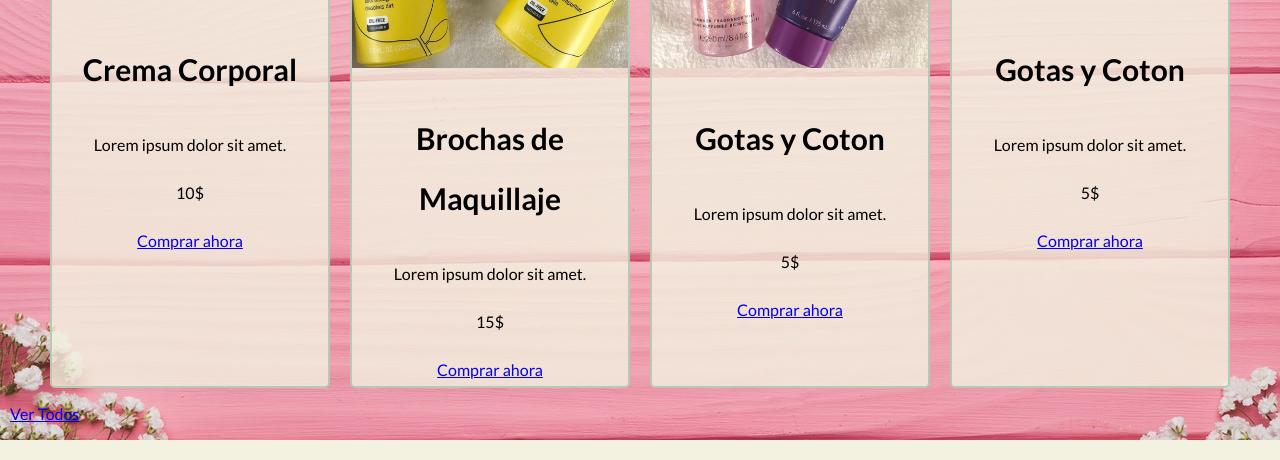
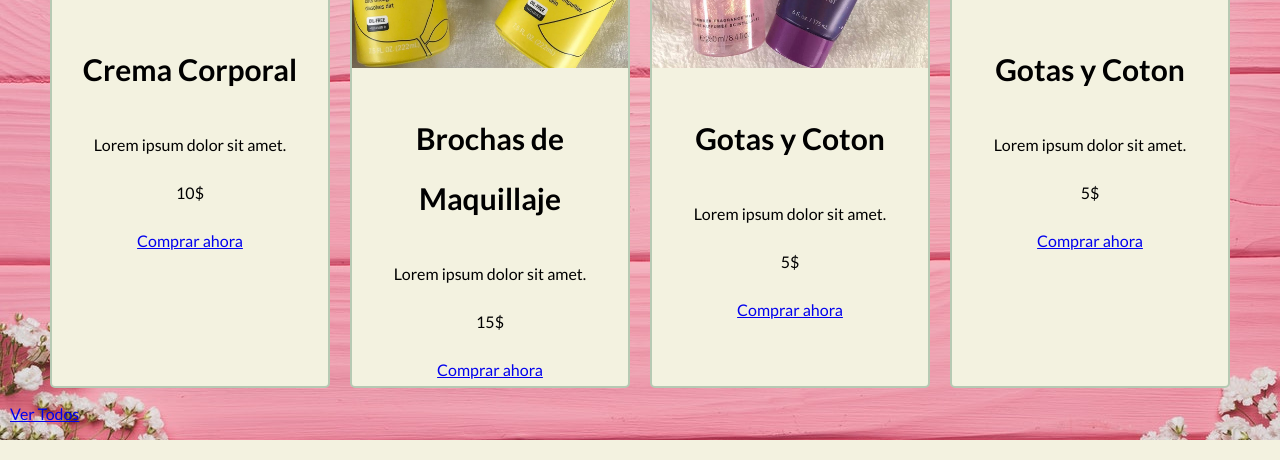
Before and after one commit to medinabotadev/rosalimon.ve, a PHP site: page / in a window 1280 px wide. Shown: the part 2272-2732 px from the top of the page. Run offline with PHP 8.4, Linux system fonts and the light colour scheme.

Commit message:
back ground de .8 a 1

```diff
--- a/css/styles.css
+++ b/css/styles.css
@@ -298,7 +298,7 @@ margin-top: -2.5rem;
     }
 }
 .producto{
-    background-color: rgba(243, 242, 224, 0.8);
+    background-color: rgba(243, 242, 224, 1);
     text-align: center;
     margin: 1rem;
     border: 2px solid var(--paletaSeis);
```
